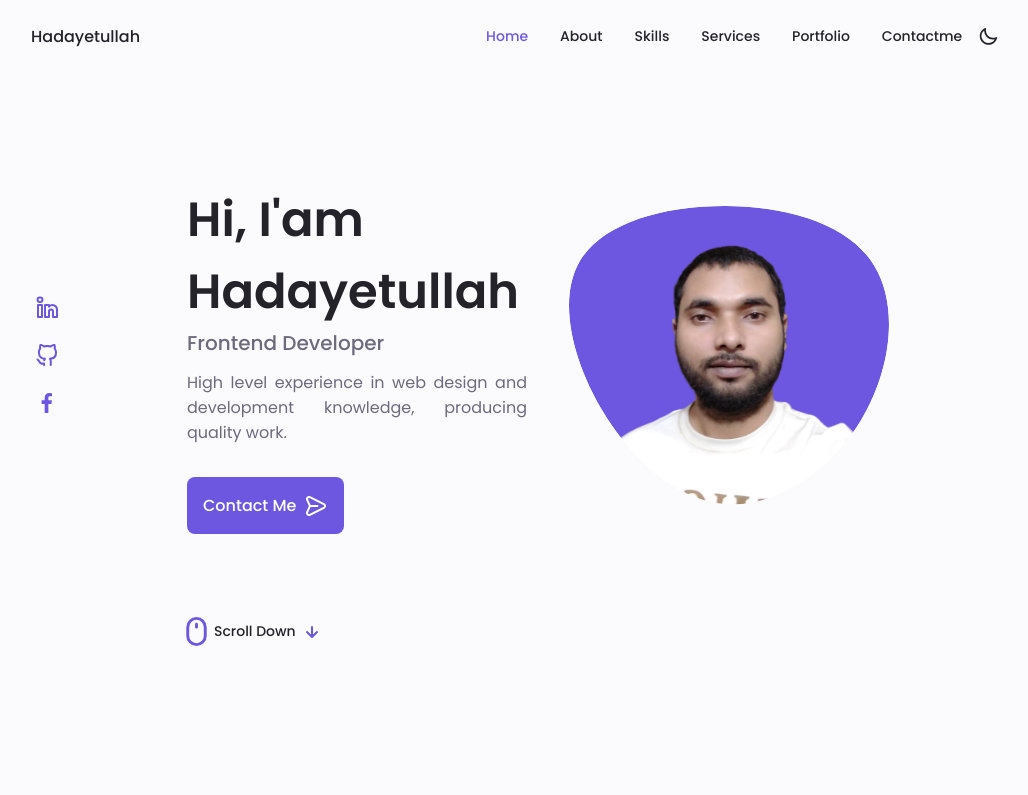
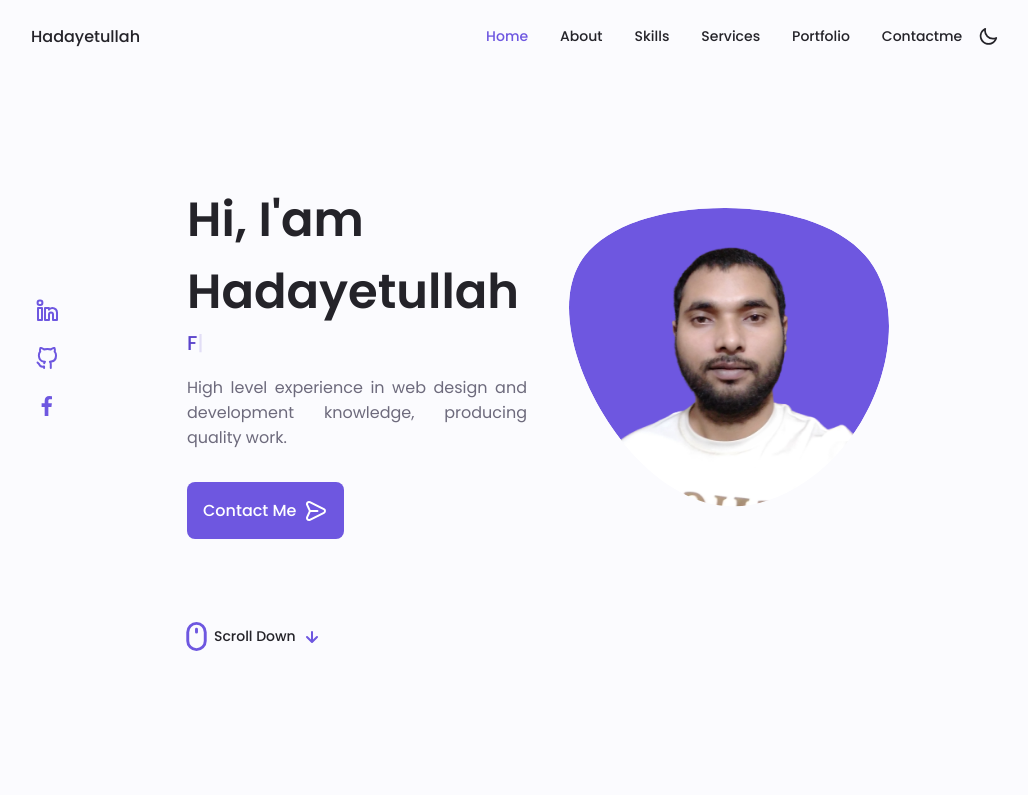
Before and after one commit to Hadayetullah/portfolio, a React (Vite) app: page / in a window 1280 px wide. Shown: the top 795 px of the page, without its empty margins (125-1153 px from the left). Built offline with nearby package versions, Linux system fonts and the light colour scheme.

Commit message:
Animation added in Home component

```diff
--- a/src/conponents/body/home/Home.jsx
+++ b/src/conponents/body/home/Home.jsx
@@ -2,7 +2,11 @@
 import { UilLinkedinAlt, UilGithubAlt, UilFacebookF, UilMessage, UilMouseAlt, UilArrowDown } from '@iconscout/react-unicons';
 import { Link } from 'react-router-dom';
 
+import AutoTyping from '../../specialComponents/AutoTyping';
+
 const Home = () => {
+    // let a = document.querySelector(".home__subtitle");
+    // console.log(a.clientHeight)
   return (
     <div>
         <section className="home section" id="home">
@@ -42,7 +46,8 @@ const Home = () => {
 
                     <div className="home__data">
                     <h1 className="home__title">Hi, I'am Hadayetullah</h1>
-                    <h3 className="home__subtitle">Frontend Developer</h3>
+                    <AutoTyping text={"Frontend Developer"} />
+                    {/* <h3 className="home__subtitle">Frontend Developer</h3> */}
                     <p className="home__description">
                         High level experience in web design and development knowledge, producing quality work.
                     </p>
--- /dev/null
+++ b/src/conponents/specialComponents/AutoTyping.jsx
@@ -0,0 +1,51 @@
+import React, { useState, useEffect } from 'react';
+
+const AutoTyping = ({ text }) => {
+  const [typedText, setTypedText] = useState('');
+  const [isReversed, setIsReversed] = useState(false);
+
+  useEffect(() => {
+    let timer;
+
+    const typeText = () => {
+      if (isReversed) {
+        if (typedText.length === 0) {
+          setIsReversed(false);
+          return;
+        }
+        setTypedText((prevText) => prevText.slice(0, -1));
+      } else if (typedText.length === text.length) {
+        setIsReversed(true);
+        return;
+      } else {
+        setTypedText((prevText) => text.slice(0, prevText.length + 1));
+      }
+    };
+
+    timer = setInterval(() => {
+      typeText();
+    }, 100); // Adjust typing speed here (milliseconds)
+
+    if (typedText === text && !isReversed) {
+      clearInterval(timer);
+      setTimeout(() => {
+        setIsReversed(true);
+      }, 3000); // Delay before reversing (milliseconds)
+    }
+
+    return () => {
+      clearInterval(timer);
+    };
+  }, [text, isReversed, typedText]);
+
+
+  return (
+    <div>
+      <h3 className="home__subtitle">
+        {typedText}
+    </h3>
+    </div>
+  );
+};
+
+export default AutoTyping;
--- a/src/index.css
+++ b/src/index.css
@@ -342,10 +342,18 @@ img {
 }
 
 .home__subtitle{
+    height: 35px;
     font-size: var(--h3-font-size);
-    color: var(--text-color);
+    color: var(--first-color-alt);
     font-weight: var(--font-medium);
     margin-bottom: var(--mb-0-75);
+}
+
+.home__subtitle::after {
+    content: "|";
+    /* font-weight: normal; */
+    animation: cursor .3s infinite;
+    animation-direction: alternate;
 }
 
 .home__description{
@@ -383,6 +391,17 @@ img {
 .home__scroll-arrow{
     font-size: 1.25rem;
 }
+
+/* Home Animation */
+@keyframes cursor{
+    0%{
+        opacity: 0;
+    }
+    100%{
+        opacity: 1;
+    }
+}
+
 
 /*==================== BUTTONS ====================*/
 .button{
@@ -480,6 +499,7 @@ img {
         opacity: 1.0;
     }
 }
+
 
 
 /*==================== SKILLS ====================*/
@@ -926,6 +946,7 @@ img {
     outline: none;
     border: none;
     padding: .25rem .5rem .5rem 0;
+    resize: none;
 }
 
 
```
